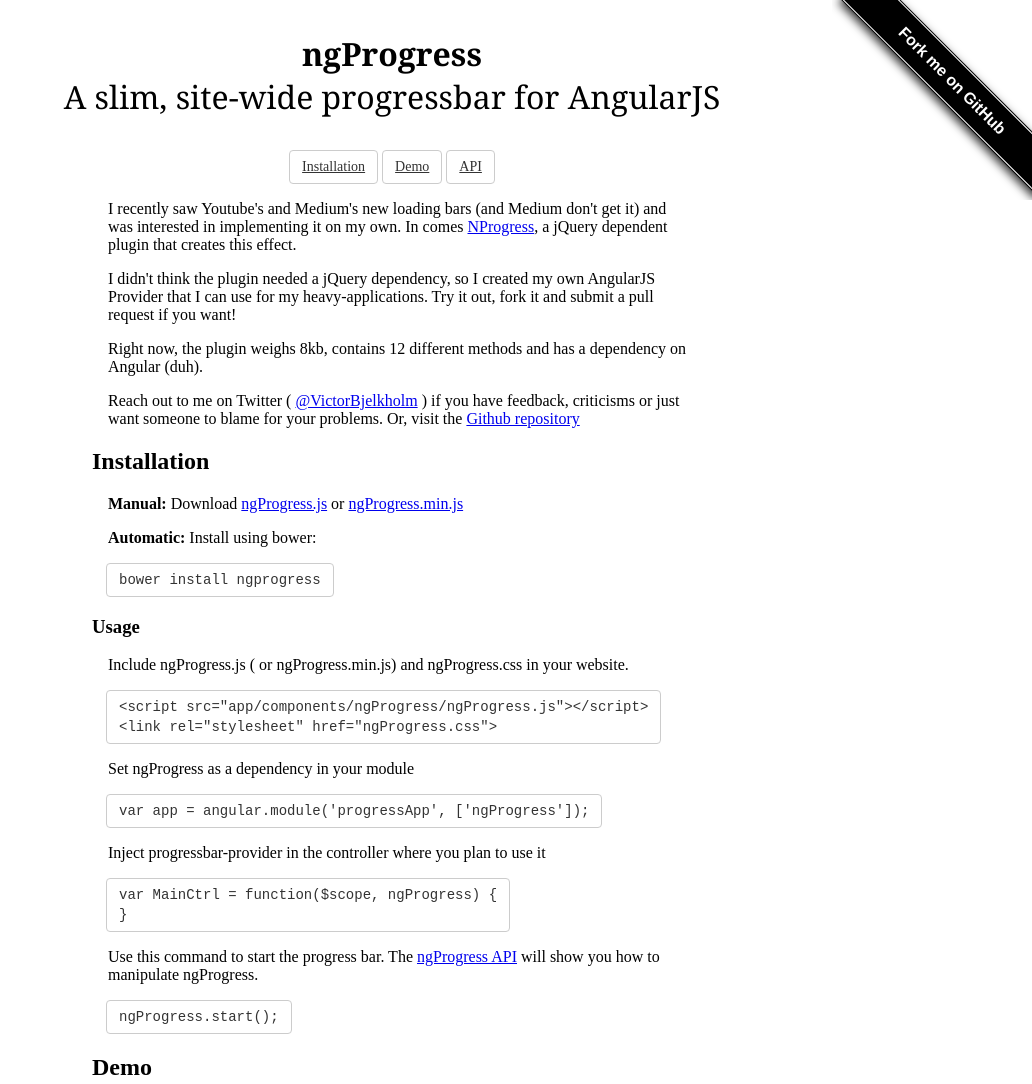
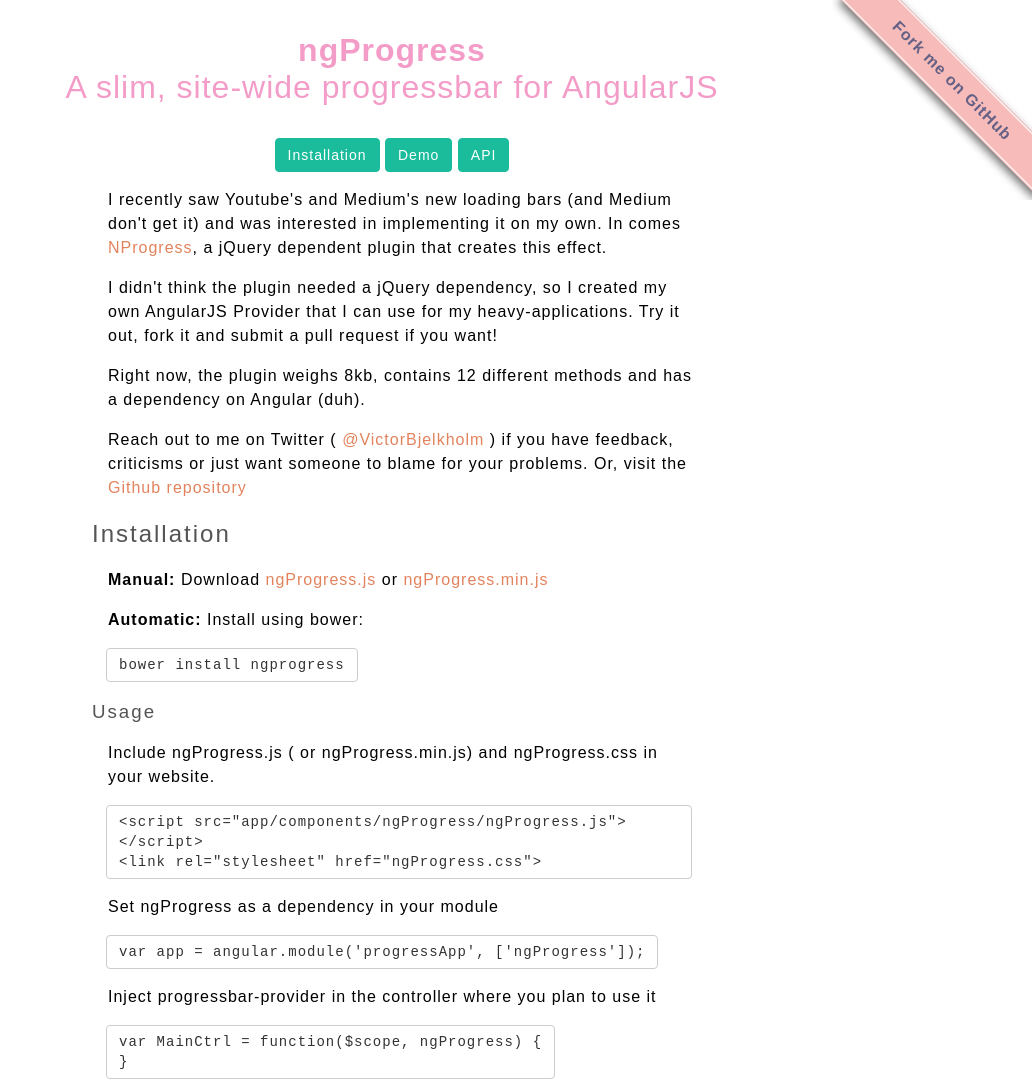
Before and after one commit to victorb/ngProgress, a website: page index.html in a window 1280 px wide. Shown: the top 1084 px of the page, without its empty margins (248-1280 px from the left). Drawn offline with nearby package versions, Linux system fonts and the light colour scheme; a script that the page names is missing.

Commit message:
Prettify the web

```diff
--- a/index.html
+++ b/index.html
@@ -8,6 +8,11 @@
          body {
             margin: 0px;
             padding: 0px;
+            font-family: sans-serif;
+            font-weight: lighter;
+            letter-spacing: 1px;
+            text-rendering: optimizeLegibility;
+            -webkit-font-smoothing: antialiased;
          }
 
          html {
@@ -15,10 +20,14 @@
          }
 
          #title {
-            font-family: Georgia;
             text-align: center;
             font-size: 1.5em;
-         }
+            font-family: sans-serif;
+            font-weight: lighter;
+            letter-spacing: 1px;
+            color: #f49cc8;
+        }
+
          @media screen and (min-width:800px){
             #title {
                 font-size:2em;
@@ -27,6 +36,7 @@
 
          p {
             margin: 1em 0 1em 1em;
+            line-height: 1.5em;
          }
 
          pre {
@@ -61,6 +71,17 @@
            text-align: center;
            vertical-align: middle;
            cursor: pointer;
+           text-decoration: none;
+         }
+
+         #header a, #demo a:hover {
+            background: #1abc9c;
+            color: #fff;
+            border: 1px solid #1abc9c;
+            -webkit-transition: all 0.3s ease-in;
+               -moz-transition: all 0.3s ease-in;
+                 -o-transition: all 0.3s ease-in;
+                    transition: all 0.3s ease-in;
          }
 
          a:hover {
@@ -86,12 +107,27 @@
             border-bottom: 1px solid lightgrey;
             padding-bottom: 1em;
          }
+
+         a:-webkit-any-link {
+            color: #E2835D;
+            text-decoration: none;
+         }
+
+         h1,h2,h3,h4,h5 {
+            color: #545454;
+            font-weight: lighter;
+            letter-spacing: 2px;
+         }
+
+         #license p {
+            font-size: .7em;
+         }
     </style>
     <link rel="stylesheet" href="ngProgress.css">
     <script src="https://ajax.googleapis.com/ajax/libs/angularjs/1.0.1/angular.min.js"></script>
 </head>
 <body ng-controller="MainCtrl">
-<style>#forkongithub a{background:#000;color:#fff;text-decoration:none;font-family:arial, sans-serif;text-align:center;font-weight:bold;padding:5px 0;font-size:1rem;line-height:2rem;position:relative;transition:0.5s;display:block;width:100%;}#forkongithub a:hover{background:#060;color:#fff;}#forkongithub a::before,#forkongithub a::after{content:"";width:100%;display:block;position:absolute;top:1px;left:0;height:1px;background:#fff;}#forkongithub a::after{bottom:1px;top:auto;}@media screen and (min-width:800px){#forkongithub{position:absolute;display:block;top:0;right:0;width:200px;overflow:hidden;height:200px;}#forkongithub a{width:200px;padding:5px 40px;position:absolute;top:60px;right:-60px;transform:rotate(45deg);-webkit-transform:rotate(45deg);box-shadow:4px 4px 10px rgba(0,0,0,0.8);}}</style><span id="forkongithub"><a href="https://github.com/victorbjelkholm/ngprogress" target="_blank">Fork me on GitHub</a></span>
+<style>#forkongithub a{background:#f4a09c;color:#241D53;text-decoration:none;font-family:arial, sans-serif;text-align:center;font-weight:bold;padding:5px 0;font-size:1rem;line-height:2rem;position:relative;transition:0.5s;display:block;width:100%;opacity: .7;}#forkongithub a:hover{opacity: 1;}#forkongithub a::before,#forkongithub a::after{content:"";width:100%;display:block;position:absolute;top:1px;left:0;height:1px;background:#fff;}#forkongithub a::after{bottom:1px;top:auto;}@media screen and (min-width:800px){#forkongithub{position:absolute;display:block;top:0;right:0;width:200px;overflow:hidden;height:200px;}#forkongithub a{width:200px;padding:5px 40px;position:absolute;top:60px;right:-60px;transform:rotate(45deg);-webkit-transform:rotate(45deg);box-shadow:4px 4px 10px rgba(0,0,0,0.8);}}</style><span id="forkongithub"><a href="https://github.com/victorbjelkholm/ngprogress" target="_blank">Fork me on GitHub</a></span>
     <div id="title">
         <strong>ngProgress</strong>
         <br>
@@ -280,6 +316,18 @@
 <script src="src/provider.js"></script> -->
 <script src="build/ngProgress.js"></script>
 <script>
+    $(function() {
+      $('a[href^="#"]').on('click', function(event) {
+        var target = $(this.href);
+        if( target.length ) {
+            event.preventDefault();
+            $('html, body').animate({
+                scrollTop: target.offset().top
+            }, 1000);
+        }
+    });
+</script>
+<script>
     var app = angular.module('progressApp', ['ngProgress']);
 
     app.config(function(ngProgressProvider){
@@ -368,5 +416,6 @@
     var s = document.getElementsByTagName('script')[0]; s.parentNode.insertBefore(po, s);
   })();
 </script>
+
 </body>
 </html>
```
